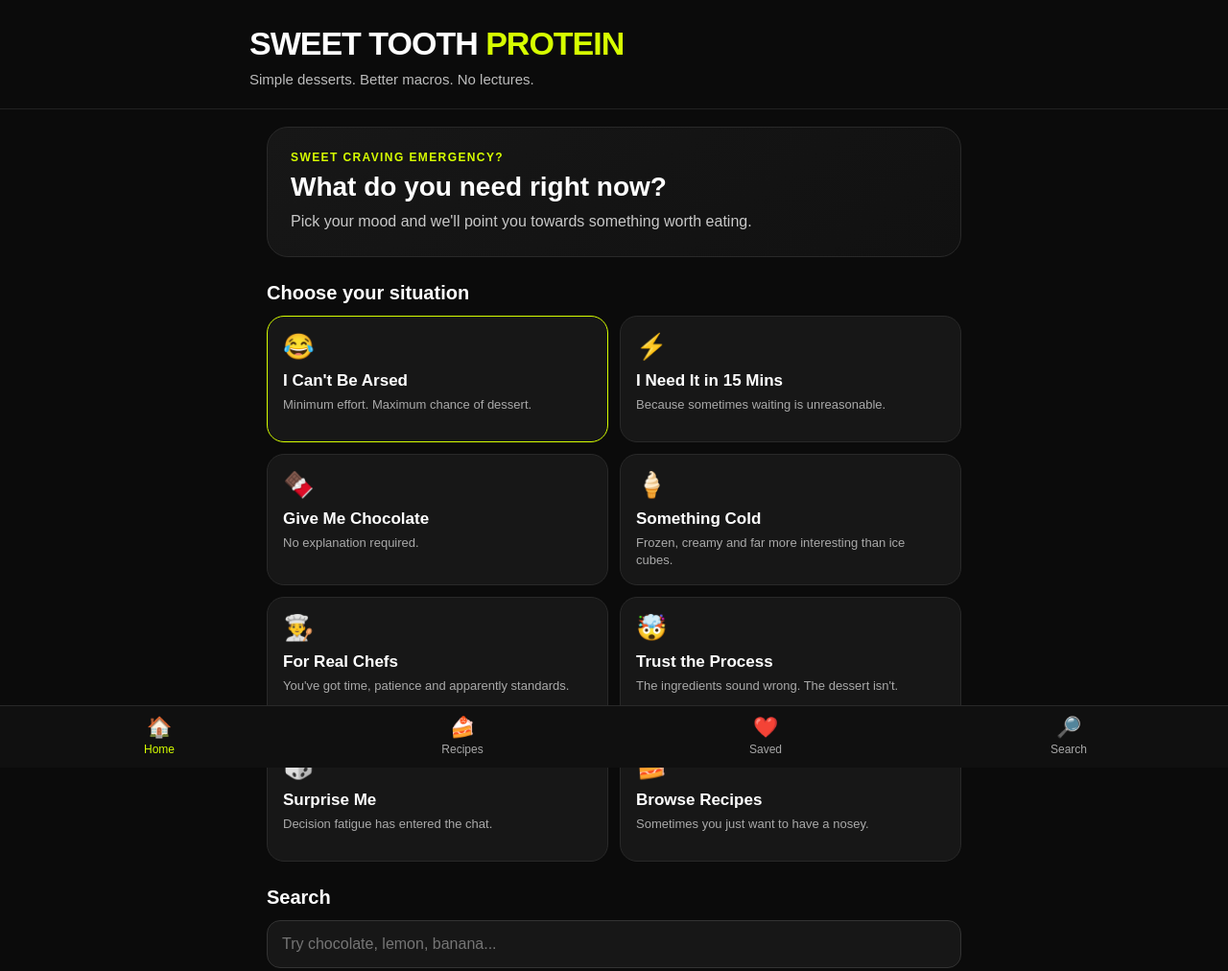
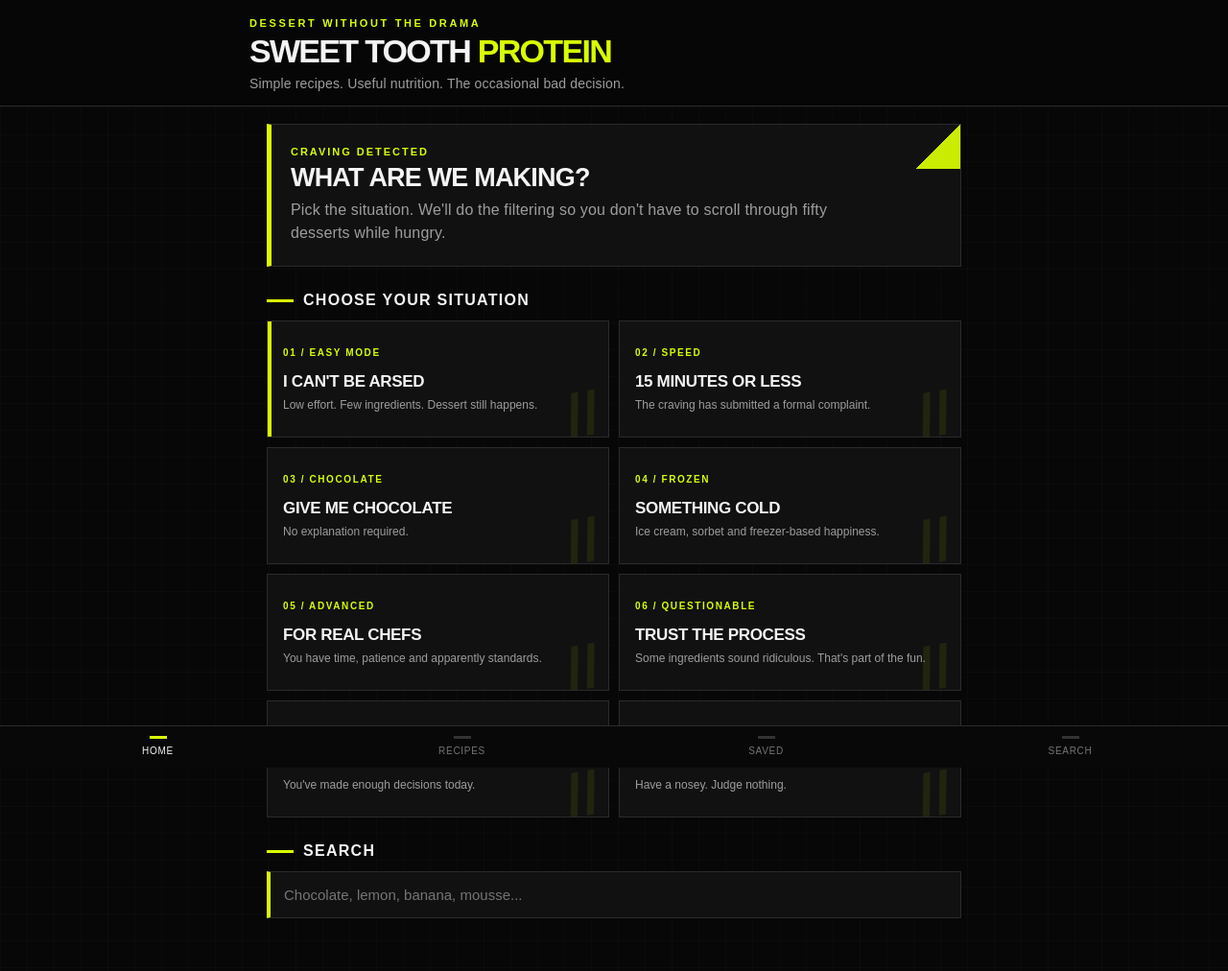
Before and after one commit to PaulBretherton5/sweet-tooth-protein, a plain HTML site: page index.html in a window 1280 px wide. Shown: the whole page at 96% size. Drawn offline with Linux system fonts and the light colour scheme.

Commit message:
Update index.html

```diff
--- a/index.html
+++ b/index.html
@@ -6,232 +6,342 @@
 <title>Sweet Tooth Protein</title>
 
 <style>
+  :root {
+    --black: #070707;
+    --panel: #111111;
+    --panel-2: #181818;
+    --line: #2b2b2b;
+    --text: #f4f4f4;
+    --muted: #9d9d9d;
+    --acid: #d9ff00;
+  }
+
   * {
     box-sizing: border-box;
   }
 
   body {
     margin: 0;
+    background:
+      linear-gradient(rgba(255,255,255,0.015) 1px, transparent 1px),
+      linear-gradient(90deg, rgba(255,255,255,0.015) 1px, transparent 1px),
+      var(--black);
+    background-size: 28px 28px;
+    color: var(--text);
     font-family: Arial, Helvetica, sans-serif;
-    background: #0b0b0b;
-    color: #ffffff;
-    padding-bottom: 90px;
+    letter-spacing: 0.01em;
+    padding-bottom: 86px;
   }
 
-  header {
-    padding: 28px 20px 18px;
-    border-bottom: 1px solid #222;
-    background: #0b0b0b;
+  .topbar {
+    border-bottom: 1px solid var(--line);
+    background: rgba(7,7,7,0.96);
+    padding: 18px 18px 15px;
   }
 
   .brand {
     max-width: 760px;
-    margin: auto;
+    margin: 0 auto;
   }
 
-  .brand h1 {
+  .brand-kicker {
+    color: var(--acid);
+    font-size: 11px;
+    font-weight: 800;
+    letter-spacing: 0.24em;
+    text-transform: uppercase;
+    margin-bottom: 7px;
+  }
+
+  .brand-title {
     margin: 0;
     font-size: 34px;
-    line-height: 1;
+    line-height: 0.95;
     font-weight: 900;
-    letter-spacing: -1px;
+    letter-spacing: -0.05em;
+    text-transform: uppercase;
   }
 
-  .highlight {
-    color: #d7ff00;
+  .brand-title span {
+    color: var(--acid);
   }
 
-  .brand p {
+  .brand-sub {
     margin: 10px 0 0;
-    color: #bdbdbd;
-    font-size: 15px;
-    line-height: 1.5;
+    color: var(--muted);
+    font-size: 14px;
   }
 
-  .container {
+  .wrap {
     max-width: 760px;
     margin: auto;
     padding: 18px;
   }
 
   .hero {
-    background: linear-gradient(145deg, #171717, #111111);
-    border: 1px solid #292929;
-    border-radius: 22px;
-    padding: 24px;
+    position: relative;
+    background: var(--panel);
+    border: 1px solid var(--line);
+    border-left: 5px solid var(--acid);
+    padding: 22px 20px;
     margin-bottom: 22px;
   }
 
-  .eyebrow {
-    color: #d7ff00;
-    font-weight: 900;
-    font-size: 12px;
-    letter-spacing: 1.4px;
+  .hero:after {
+    content: "";
+    position: absolute;
+    top: 0;
+    right: 0;
+    width: 46px;
+    height: 46px;
+    background:
+      linear-gradient(135deg, transparent 49%, var(--acid) 50%);
+    opacity: 0.92;
+  }
+
+  .hero-label {
+    color: var(--acid);
+    font-size: 11px;
+    font-weight: 800;
+    letter-spacing: 0.18em;
     text-transform: uppercase;
   }
 
   .hero h2 {
-    font-size: 28px;
     margin: 8px 0 8px;
+    font-size: 27px;
+    line-height: 1;
+    text-transform: uppercase;
+    letter-spacing: -0.03em;
   }
 
   .hero p {
     margin: 0;
-    color: #c8c8c8;
+    color: var(--muted);
     line-height: 1.5;
+    max-width: 560px;
   }
 
-  .section-title {
-    font-size: 20px;
+  .section-head {
+    display: flex;
+    align-items: center;
+    gap: 10px;
     margin: 26px 0 12px;
+  }
+
+  .section-head:before {
+    content: "";
+    display: block;
+    width: 28px;
+    height: 3px;
+    background: var(--acid);
+  }
+
+  .section-head h2 {
+    margin: 0;
+    font-size: 16px;
+    text-transform: uppercase;
+    letter-spacing: 0.08em;
   }
 
   .grid {
     display: grid;
     grid-template-columns: 1fr 1fr;
-    gap: 12px;
+    gap: 10px;
   }
 
-  .card {
-    background: #171717;
-    border: 1px solid #292929;
-    border-radius: 18px;
-    padding: 16px;
-    min-height: 132px;
+  .cat {
+    position: relative;
+    background: var(--panel);
+    border: 1px solid var(--line);
+    min-height: 122px;
+    padding: 18px 16px 16px;
+    color: var(--text);
+    text-align: left;
     cursor: pointer;
+    overflow: hidden;
   }
 
-  .card:hover {
-    border-color: #d7ff00;
+  .cat:hover {
+    border-color: var(--acid);
   }
 
-  .card-icon {
-    font-size: 26px;
-    margin-bottom: 10px;
+  .cat:before {
+    content: "";
+    position: absolute;
+    top: 0;
+    left: 0;
+    width: 4px;
+    height: 100%;
+    background: transparent;
   }
 
-  .card h3 {
-    margin: 0 0 6px;
-    font-size: 17px;
+  .cat:hover:before,
+  .cat.primary:before {
+    background: var(--acid);
   }
 
-  .card p {
-    margin: 0;
-    font-size: 13px;
-    line-height: 1.4;
-    color: #a9a9a9;
+  .cat-code {
+    color: var(--acid);
+    font-size: 10px;
+    font-weight: 800;
+    letter-spacing: 0.16em;
+    margin-bottom: 16px;
   }
 
-  .accent-card {
-    border: 1px solid #d7ff00;
+  .cat h3 {
+    margin: 0 0 7px;
+    font-size: 17px;
+    line-height: 1.05;
+    text-transform: uppercase;
+    letter-spacing: -0.02em;
   }
 
-  .search-wrap {
-    margin-top: 24px;
+  .cat p {
+    margin: 0;
+    color: var(--muted);
+    font-size: 12px;
+    line-height: 1.4;
+  }
+
+  .cat .slash {
+    position: absolute;
+    right: 10px;
+    bottom: -12px;
+    color: var(--acid);
+    font-size: 62px;
+    font-weight: 900;
+    opacity: 0.08;
+    transform: rotate(-10deg);
   }
 
   .search-box {
     width: 100%;
-    background: #171717;
-    color: #fff;
-    border: 1px solid #333;
-    border-radius: 14px;
-    padding: 15px;
-    font-size: 16px;
+    background: var(--panel);
+    color: var(--text);
+    border: 1px solid var(--line);
+    border-left: 4px solid var(--acid);
+    padding: 15px 14px;
+    font-size: 15px;
     outline: none;
+    border-radius: 0;
   }
 
   .search-box:focus {
-    border-color: #d7ff00;
+    border-color: var(--acid);
   }
 
-  .recipe-result {
-    background: #171717;
-    border: 1px solid #292929;
-    border-radius: 18px;
+  .result {
+    margin-top: 16px;
+    background: var(--panel);
+    border: 1px solid var(--line);
+    border-top: 3px solid var(--acid);
     padding: 18px;
-    margin-top: 18px;
   }
 
-  .recipe-result h3 {
-    margin-top: 0;
+  .result h3 {
+    margin: 0 0 8px;
     font-size: 22px;
+    text-transform: uppercase;
+    letter-spacing: -0.03em;
   }
 
   .meta {
     display: flex;
     flex-wrap: wrap;
-    gap: 8px;
-    margin: 10px 0 16px;
+    gap: 7px;
+    margin: 12px 0 18px;
   }
 
   .pill {
-    background: #252525;
-    color: #d7ff00;
-    border-radius: 999px;
-    padding: 7px 10px;
-    font-size: 12px;
-    font-weight: 700;
+    border: 1px solid #3a3a3a;
+    color: var(--acid);
+    padding: 6px 9px;
+    font-size: 11px;
+    text-transform: uppercase;
+    letter-spacing: 0.07em;
+    background: var(--panel-2);
   }
 
-  .recipe-result ul {
+  .result h4 {
+    color: var(--acid);
+    margin: 18px 0 8px;
+    font-size: 12px;
+    text-transform: uppercase;
+    letter-spacing: 0.12em;
+  }
+
+  .result ul {
     padding-left: 20px;
   }
 
-  .recipe-result li {
-    margin-bottom: 7px;
-    color: #dddddd;
+  .result li,
+  .result p {
+    color: #d4d4d4;
+    line-height: 1.55;
   }
 
   .tip {
-    margin-top: 16px;
-    background: #111;
-    border-left: 4px solid #d7ff00;
-    padding: 12px 14px;
-    color: #d4d4d4;
-    border-radius: 8px;
-    line-height: 1.45;
+    margin-top: 18px;
+    padding: 13px 14px;
+    background: #0c0c0c;
+    border-left: 3px solid var(--acid);
+    color: #cfcfcf;
+    font-size: 14px;
+    line-height: 1.5;
   }
 
-  .bottom-nav {
+  .nav {
     position: fixed;
     left: 0;
     bottom: 0;
     width: 100%;
-    background: #101010;
-    border-top: 1px solid #292929;
+    background: #080808;
+    border-top: 1px solid var(--line);
     display: grid;
     grid-template-columns: repeat(4, 1fr);
-    padding: 10px 8px 12px;
+    padding: 10px 6px 12px;
   }
 
   .nav-item {
     text-align: center;
-    color: #a8a8a8;
-    font-size: 12px;
+    font-size: 10px;
+    text-transform: uppercase;
+    letter-spacing: 0.07em;
+    color: #747474;
   }
 
-  .nav-item span {
+  .nav-mark {
     display: block;
-    font-size: 21px;
-    margin-bottom: 4px;
+    width: 18px;
+    height: 3px;
+    background: #333;
+    margin: 0 auto 7px;
   }
 
-  .nav-active {
-    color: #d7ff00;
+  .nav-item.active {
+    color: var(--text);
+  }
+
+  .nav-item.active .nav-mark {
+    background: var(--acid);
   }
 
   @media (max-width: 520px) {
-    .brand h1 {
-      font-size: 30px;
+    .brand-title {
+      font-size: 31px;
     }
 
     .hero h2 {
       font-size: 24px;
     }
 
-    .grid {
-      grid-template-columns: 1fr 1fr;
+    .cat {
+      min-height: 128px;
+    }
+
+    .cat h3 {
+      font-size: 15px;
     }
   }
 </style>
@@ -239,111 +349,121 @@
 
 <body>
 
-<header>
+<header class="topbar">
   <div class="brand">
-    <h1>SWEET TOOTH <span class="highlight">PROTEIN</span></h1>
-    <p>Simple desserts. Better macros. No lectures.</p>
+    <div class="brand-kicker">Dessert without the drama</div>
+    <h1 class="brand-title">Sweet Tooth <span>Protein</span></h1>
+    <p class="brand-sub">Simple recipes. Useful nutrition. The occasional bad decision.</p>
   </div>
 </header>
 
-<div class="container">
+<main class="wrap">
 
   <section class="hero">
-    <div class="eyebrow">Sweet craving emergency?</div>
-    <h2>What do you need right now?</h2>
-    <p>Pick your mood and we'll point you towards something worth eating.</p>
+    <div class="hero-label">Craving detected</div>
+    <h2>What are we making?</h2>
+    <p>Pick the situation. We'll do the filtering so you don't have to scroll through fifty desserts while hungry.</p>
   </section>
 
-  <h2 class="section-title">Choose your situation</h2>
+  <div class="section-head">
+    <h2>Choose your situation</h2>
+  </div>
 
   <div class="grid">
 
-    <div class="card accent-card" onclick="showRecipe('cant')">
-      <div class="card-icon">😂</div>
+    <button class="cat primary" data-type="cant">
+      <div class="cat-code">01 / EASY MODE</div>
       <h3>I Can't Be Arsed</h3>
-      <p>Minimum effort. Maximum chance of dessert.</p>
-    </div>
+      <p>Low effort. Few ingredients. Dessert still happens.</p>
+      <span class="slash">//</span>
+    </button>
 
-    <div class="card" onclick="showRecipe('quick')">
-      <div class="card-icon">⚡</div>
-      <h3>I Need It in 15 Mins</h3>
-      <p>Because sometimes waiting is unreasonable.</p>
-    </div>
+    <button class="cat" data-type="quick">
+      <div class="cat-code">02 / SPEED</div>
+      <h3>15 Minutes or Less</h3>
+      <p>The craving has submitted a formal complaint.</p>
+      <span class="slash">//</span>
+    </button>
 
-    <div class="card" onclick="showRecipe('chocolate')">
-      <div class="card-icon">🍫</div>
+    <button class="cat" data-type="chocolate">
+      <div class="cat-code">03 / CHOCOLATE</div>
       <h3>Give Me Chocolate</h3>
       <p>No explanation required.</p>
-    </div>
+      <span class="slash">//</span>
+    </button>
 
-    <div class="card" onclick="showRecipe('cold')">
-      <div class="card-icon">🍦</div>
+    <button class="cat" data-type="cold">
+      <div class="cat-code">04 / FROZEN</div>
       <h3>Something Cold</h3>
-      <p>Frozen, creamy and far more interesting than ice cubes.</p>
-    </div>
+      <p>Ice cream, sorbet and freezer-based happiness.</p>
+      <span class="slash">//</span>
+    </button>
 
-    <div class="card" onclick="showRecipe('chef')">
-      <div class="card-icon">👨‍🍳</div>
+    <button class="cat" data-type="chef">
+      <div class="cat-code">05 / ADVANCED</div>
       <h3>For Real Chefs</h3>
-      <p>You've got time, patience and apparently standards.</p>
-    </div>
+      <p>You have time, patience and apparently standards.</p>
+      <span class="slash">//</span>
+    </button>
 
-    <div class="card" onclick="showRecipe('trust')">
-      <div class="card-icon">🤯</div>
+    <button class="cat" data-type="trust">
+      <div class="cat-code">06 / QUESTIONABLE</div>
       <h3>Trust the Process</h3>
-      <p>The ingredients sound wrong. The dessert isn't.</p>
-    </div>
+      <p>Some ingredients sound ridiculous. That's part of the fun.</p>
+      <span class="slash">//</span>
+    </button>
 
-    <div class="card" onclick="showRecipe('surprise')">
-      <div class="card-icon">🎲</div>
+    <button class="cat" data-type="surprise">
+      <div class="cat-code">07 / RANDOM</div>
       <h3>Surprise Me</h3>
-      <p>Decision fatigue has entered the chat.</p>
-    </div>
+      <p>You've made enough decisions today.</p>
+      <span class="slash">//</span>
+    </button>
 
-    <div class="card" onclick="showRecipe('browse')">
-      <div class="card-icon">🍰</div>
-      <h3>Browse Recipes</h3>
-      <p>Sometimes you just want to have a nosey.</p>
-    </div>
+    <button class="cat" data-type="browse">
+      <div class="cat-code">08 / ALL RECIPES</div>
+      <h3>Browse Everything</h3>
+      <p>Have a nosey. Judge nothing.</p>
+      <span class="slash">//</span>
+    </button>
 
   </div>
 
-  <div class="search-wrap">
-    <h2 class="section-title">Search</h2>
+  <div class="section-head">
+    <h2>Search</h2>
+  </div>
+
   <input
     class="search-box"
     id="searchInput"
     type="text"
-      placeholder="Try chocolate, lemon, banana..."
-      oninput="searchRecipes()"
+    placeholder="Chocolate, lemon, banana, mousse..."
   >
-  </div>
 
   <div id="recipeArea"></div>
 
-</div>
+</main>
 
-<nav class="bottom-nav">
-  <div class="nav-item nav-active">
-    <span>🏠</span>
+<nav class="nav">
+  <div class="nav-item active">
+    <span class="nav-mark"></span>
     Home
   </div>
   <div class="nav-item">
-    <span>🍰</span>
+    <span class="nav-mark"></span>
     Recipes
   </div>
   <div class="nav-item">
-    <span>❤️</span>
+    <span class="nav-mark"></span>
     Saved
   </div>
   <div class="nav-item">
-    <span>🔎</span>
+    <span class="nav-mark"></span>
     Search
   </div>
 </nav>
 
 <script>
-
 const recipes = [
   {
     category: "cant",
@@ -359,9 +479,8 @@ const recipes = [
       "20g sugar-free maple syrup"
     ],
     method: "Mix everything together until smooth, then microwave for 2 minutes.",
-    tip: "Let it cool for a minute. Your mouth will thank you."
+    tip: "Let it cool for a minute. Burning your mouth is not an extra cooking step."
   },
-
   {
     category: "quick",
     title: "Lemon Cheesecake Crunch",
@@ -379,7 +498,6 @@ const recipes = [
     method: "Blend everything except the biscuits until smooth. Tip into a bowl and crush the biscuits over the top.",
     tip: "This is one of those recipes that looks like you tried harder than you actually did."
   },
-
   {
     category: "chocolate",
     title: "High Protein Chocolate Mousse",
@@ -393,9 +511,8 @@ const recipes = [
       "3 scoops chocolate whey"
     ],
     method: "Blend everything until completely smooth, then refrigerate for 1 hour.",
-    tip: "Blend longer than you think you need to. Smooth texture makes the difference."
+    tip: "Blend it properly. A gritty mousse is a punishment nobody asked for."
   },
-
   {
     category: "cold",
     title: "Quick Protein Ice Cream",
@@ -409,9 +526,8 @@ const recipes = [
       "Splash of milk"
     ],
     method: "Blend everything in a food processor until smooth and creamy. Serve immediately.",
-    tip: "Freeze the ingredients first rather than blending then freezing. It helps prevent icy texture."
+    tip: "Freeze the ingredients first. It gives a much smoother texture."
   },
-
   {
     category: "chef",
     title: "Protein Chocolate Soufflé",
@@ -428,9 +544,8 @@ const recipes = [
       "Pinch of salt"
     ],
     method: "Whisk the egg whites to soft peaks. Gently fold through the remaining ingredients. Fill ramekins and bake at 190°C for 12-15 minutes.",
-    tip: "Do not batter the air out of the egg whites. You worked for that fluff."
+    tip: "Fold gently. You spent time creating that air. Don't murder it now."
   },
-
   {
     category: "trust",
     title: "Boiled Egg Chocolate Mousse",
@@ -446,21 +561,24 @@ const recipes = [
       "1 tsp vanilla extract"
     ],
     method: "Blitz everything in a food processor until smooth, then chill until set.",
-    tip: "Yes, boiled eggs. No, we're not joking. Trust the process."
+    tip: "Yes. Boiled eggs. Keep going."
   }
 ];
+
+const recipeArea = document.getElementById("recipeArea");
+const searchInput = document.getElementById("searchInput");
 
 function renderRecipe(recipe) {
   const ingredients = recipe.ingredients
     .map(item => `<li>${item}</li>`)
     .join("");
 
-  document.getElementById("recipeArea").innerHTML = `
-    <div class="recipe-result">
+  recipeArea.innerHTML = `
+    <section class="result">
       <h3>${recipe.title}</h3>
 
       <div class="meta">
-        <span class="pill">⏱ ${recipe.time}</span>
+        <span class="pill">${recipe.time}</span>
         <span class="pill">${recipe.effort}</span>
       </div>
 
@@ -473,7 +591,7 @@ function renderRecipe(recipe) {
       <div class="tip">
         <strong>Chef's tip:</strong> ${recipe.tip}
       </div>
-    </div>
+    </section>
   `;
 }
 
@@ -485,15 +603,15 @@ function showRecipe(type) {
   }
 
   if (type === "browse") {
-    document.getElementById("recipeArea").innerHTML = recipes.map(recipe => `
-      <div class="recipe-result">
+    recipeArea.innerHTML = recipes.map(recipe => `
+      <section class="result">
         <h3>${recipe.title}</h3>
         <div class="meta">
-          <span class="pill">⏱ ${recipe.time}</span>
+          <span class="pill">${recipe.time}</span>
           <span class="pill">${recipe.effort}</span>
         </div>
         <p>${recipe.method}</p>
-      </div>
+      </section>
     `).join("");
     return;
   }
@@ -505,44 +623,47 @@ function showRecipe(type) {
   }
 }
 
-function searchRecipes() {
-  const query = document.getElementById("searchInput").value.toLowerCase().trim();
+document.querySelectorAll(".cat").forEach(button => {
+  button.addEventListener("click", () => {
+    showRecipe(button.dataset.type);
+  });
+});
+
+searchInput.addEventListener("input", () => {
+  const query = searchInput.value.toLowerCase().trim();
 
   if (!query) {
-    document.getElementById("recipeArea").innerHTML = "";
+    recipeArea.innerHTML = "";
     return;
   }
 
-  const matches = recipes.filter(recipe => {
-    return (
+  const matches = recipes.filter(recipe =>
     recipe.title.toLowerCase().includes(query) ||
     recipe.tags.some(tag => tag.includes(query)) ||
     recipe.ingredients.some(item => item.toLowerCase().includes(query))
   );
-  });
 
-  if (matches.length === 0) {
-    document.getElementById("recipeArea").innerHTML = `
-      <div class="recipe-result">
-        <h3>No match yet</h3>
-        <p>Either we've not added it yet, or you've invented a new dessert. Both are possible.</p>
-      </div>
+  if (!matches.length) {
+    recipeArea.innerHTML = `
+      <section class="result">
+        <h3>No Match Yet</h3>
+        <p>Either we've not added it yet or you've just invented recipe number 51.</p>
+      </section>
     `;
     return;
   }
 
-  document.getElementById("recipeArea").innerHTML = matches.map(recipe => `
-    <div class="recipe-result">
+  recipeArea.innerHTML = matches.map(recipe => `
+    <section class="result">
       <h3>${recipe.title}</h3>
       <div class="meta">
-        <span class="pill">⏱ ${recipe.time}</span>
+        <span class="pill">${recipe.time}</span>
         <span class="pill">${recipe.effort}</span>
       </div>
       <p>${recipe.method}</p>
-    </div>
+    </section>
   `).join("");
-}
-
+});
 </script>
 
 </body>
```
Lines whose indentation alone changed are shown as unchanged.
